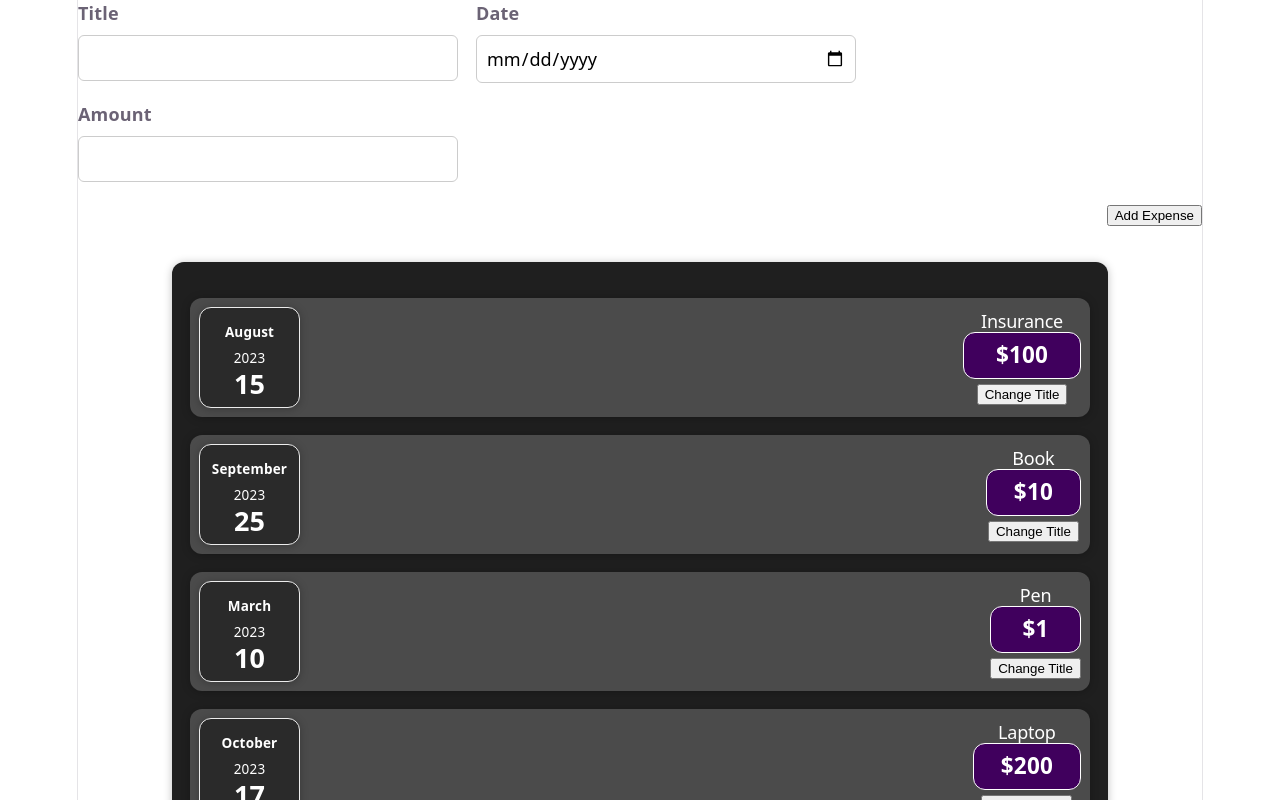
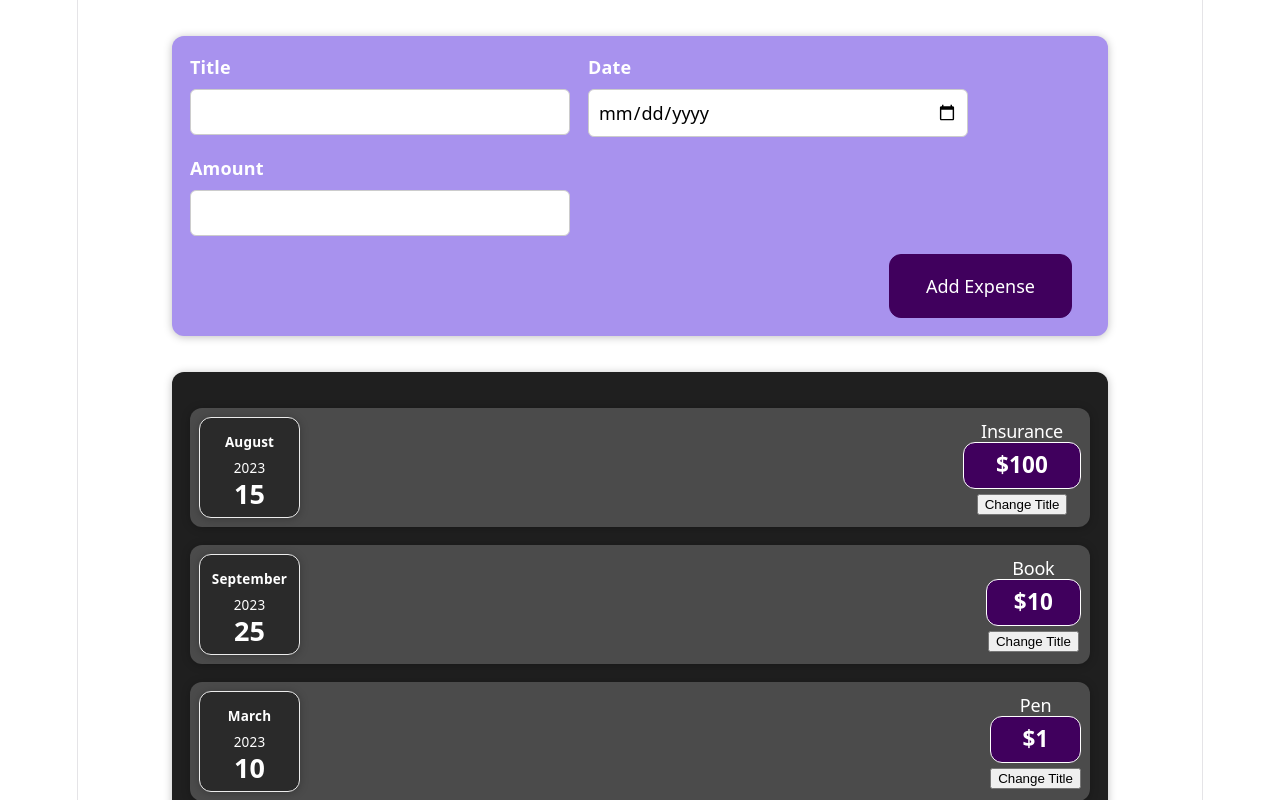
Before and after one commit to piyush-123-123/expense-tracker-react, a React (Vite) app: page / in a window 1280 px wide. Shown: the top 800 px of the page. Built offline with nearby package versions, Linux system fonts and the light colour scheme.

Commit message:
Implemented lifting state up from ExpenseForm to NewExpenses

```diff
--- a/package.json
+++ b/package.json
@@ -10,8 +10,10 @@
     "preview": "vite preview"
   },
   "dependencies": {
+    "formik": "^2.4.9",
     "react": "^19.2.6",
-    "react-dom": "^19.2.6"
+    "react-dom": "^19.2.6",
+    "yup": "^1.7.1"
   },
   "devDependencies": {
     "@eslint/js": "^10.0.1",
--- a/src/components/New Expenses/ExpenseForm.css
+++ b/src/components/New Expenses/ExpenseForm.css
@@ -7,6 +7,7 @@
 }
 
 .new-expense__control label {
+  color: white;
   font-weight: bold;
   margin-bottom: 0.5rem;
   display: block;
--- a/src/components/New Expenses/ExpenseForm.jsx
+++ b/src/components/New Expenses/ExpenseForm.jsx
@@ -4,7 +4,7 @@ import { useState } from "react";
 
 
 
-const ExpenseForm = () =>{
+const ExpenseForm = (props) =>{
     const [enteredTitle,setEnteredTitle]=useState("");
     const [enteredAmount,setEnteredAmount]=useState("");
     const [enteredDate,setEnteredDate]=useState("");
@@ -30,7 +30,7 @@ const ExpenseForm = () =>{
         amount:enteredAmount,
         date:new Date(enteredDate)
     }
-    console.log(ExpenseData);
+    props.onSaveExpenseData(ExpenseData);
     setEnteredAmount("");
     setEnteredDate("");
     setEnteredTitle("");
--- a/src/components/New Expenses/NewExpenses.jsx
+++ b/src/components/New Expenses/NewExpenses.jsx
@@ -2,9 +2,14 @@ import React from "react";
 import "./NewExpenses.css";
 import ExpenseForm from "./ExpenseForm";
 function NewExpenses(){
+    const saveExpesenseDataHandler=(enteredExpenseData)=>{
+        const expenseData={...enteredExpenseData,id: Math.random().toString()};
+        console.log(expenseData);
+    }
+
     return (
-       <div>
-        <ExpenseForm></ExpenseForm>
+       <div className="new-expense">
+        <ExpenseForm onSaveExpenseData={saveExpesenseDataHandler}/>
        </div>
     )
 
```
Also changed, not shown: 1 other file (tests, documents, lock files or other folders).
